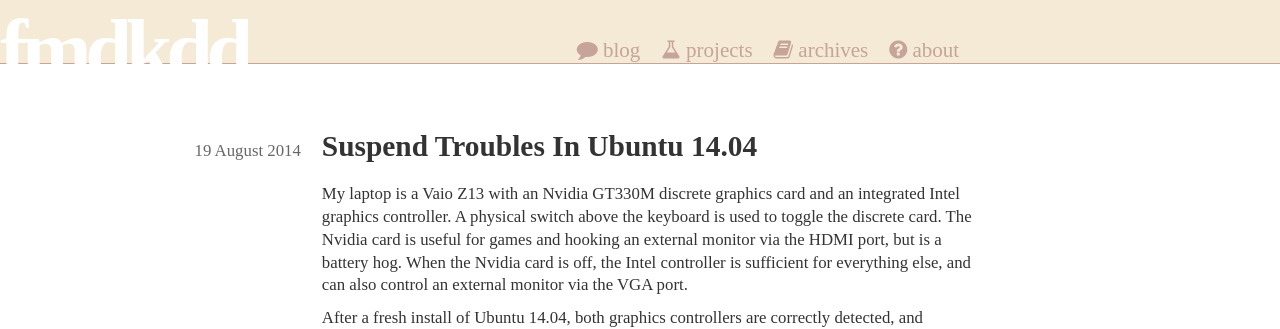
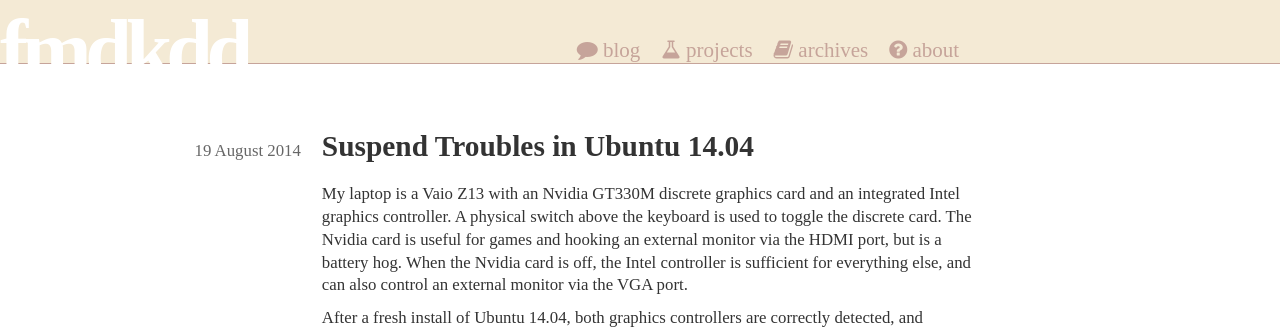
Before and after one commit to fmdkdd/fmdkdd.github.com, a Jekyll site: the page built from _posts/2014-08-19-vaio-z13-ubuntu-14-04.md, in a window 1280 px wide. Shown: the top 329 px of the page. Built offline with Jekyll 4.4.1, drawn with Linux system fonts in a browser that asks for light colours.

Commit message:
Forget that text-transform

```diff
--- a/_layouts/post.html
+++ b/_layouts/post.html
@@ -3,7 +3,6 @@ layout: default
 ---
 
 <style>
- article h2 { text-transform: capitalize; }
  article h2 a:hover {
    text-decoration: none;
  }
```
